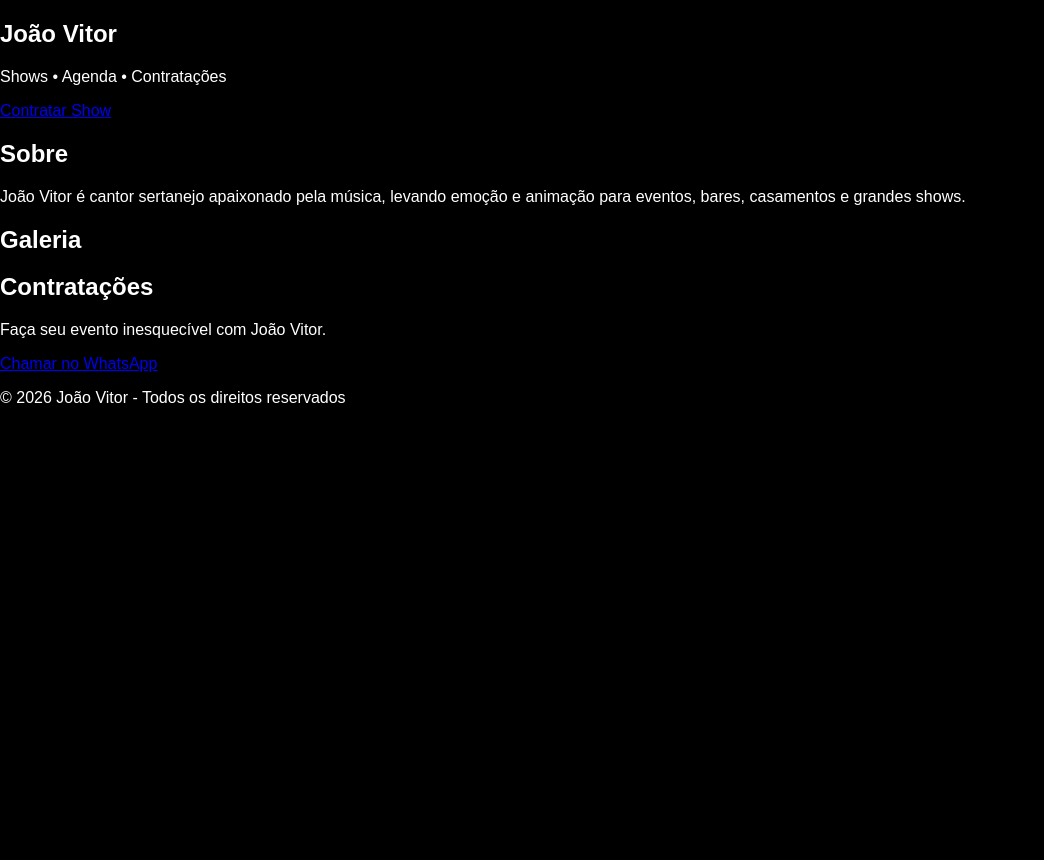
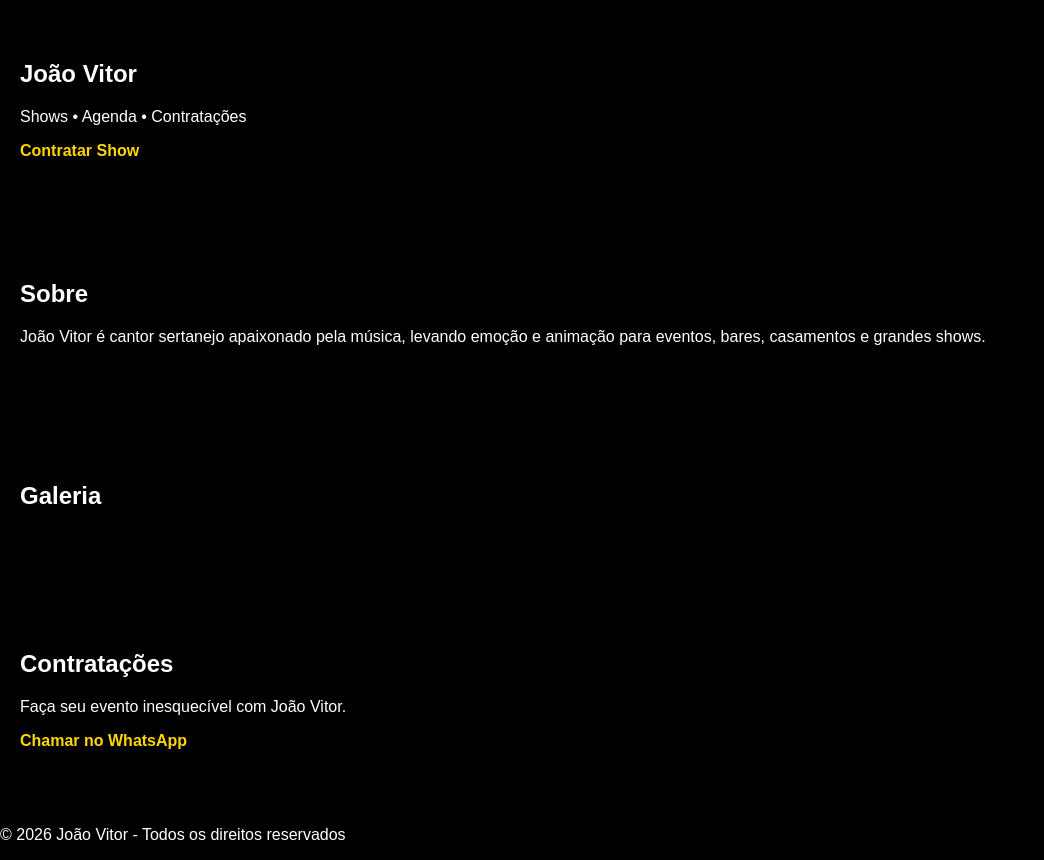
Before and after one commit to cantoroficialjoaovitor-ux/joaovitorcantoroficial, a React (Vite) app: page / in a window 1280 px wide. Shown: the whole page, without its empty margins (0-1044 px from the left). Before the commit the page ends 800 px from the top, so only its background shows below. Built offline with nearby package versions, Linux system fonts and the light colour scheme.

Commit message:
Update index.css

```diff
--- a/src/index.css
+++ b/src/index.css
@@ -1,10 +1,20 @@
-@tailwind base;
-@tailwind components;
-@tailwind utilities;
-
 body {
   margin: 0;
   font-family: Arial, sans-serif;
   background: #000;
   color: white;
 }
+
+section {
+  padding: 60px 20px;
+}
+
+h1, h2 {
+  margin: 0 0 20px;
+}
+
+a {
+  color: #ffd700;
+  text-decoration: none;
+  font-weight: bold;
+}
```
